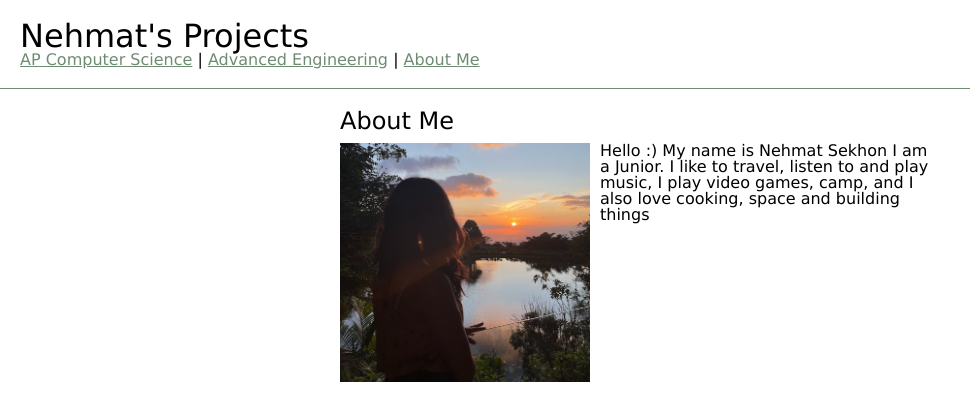
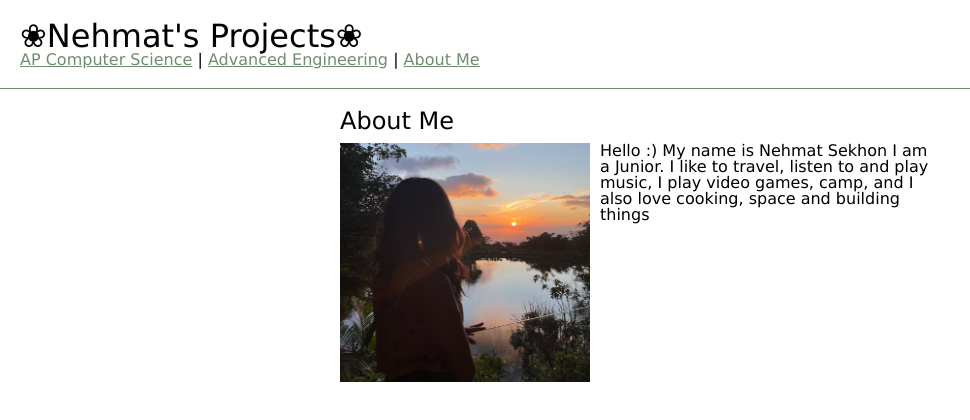
Before and after one commit to NotNehmat/APCS-NehmatSite, a plain HTML site: page aboutme.html in a window 1280 px wide. Shown: the whole page, without its empty margins (0-970 px from the left). Drawn offline with Linux system fonts and the light colour scheme.

Commit message:
Update aboutme.html

```diff
--- a/aboutme.html
+++ b/aboutme.html
@@ -11,7 +11,7 @@
 
 <body>
   <header>
-    <h1>Nehmat's Projects</h1>
+    <h1>❀Nehmat's Projects❀</h1>
     <nav>
       <ul>
         <Li><a href="index.html">AP Computer Science</a></Li>
```
